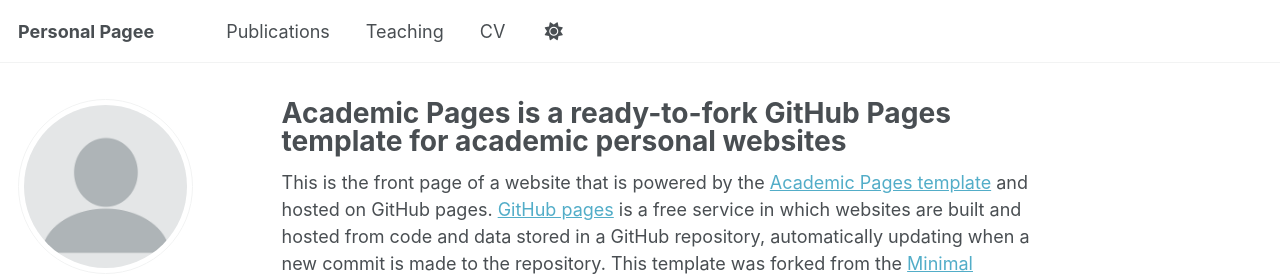
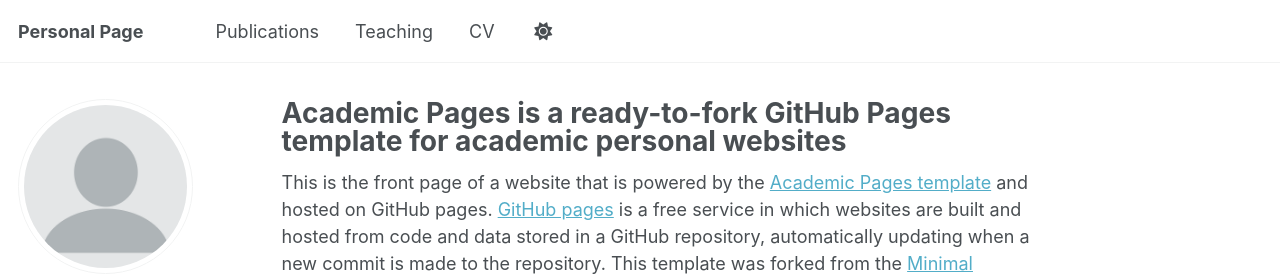
Before and after one commit to Reyhaneesmailizadeh/Reyhaneesmailizadeh.github.io, a Jekyll site: the page built from _pages/about.md, in a window 1280 px wide. Shown: the top 276 px of the page. Built offline with Jekyll 4.4.1, drawn with Linux system fonts in a browser that asks for light colours; a script that is not in the unit is left out.

Commit message:
Update _config.yml

```diff
--- a/_config.yml
+++ b/_config.yml
@@ -9,7 +9,7 @@
 # Basic Site Settings
 locale                   : "en-US"
 site_theme               : "default"
-title                    : "Personal Pagee"
+title                    : "Personal Page"
 title_separator          : "-"
 name                     : "Reyhaneh Esmailizadeh"
 description              : "I love thinking, doing research, and AI!"
```
